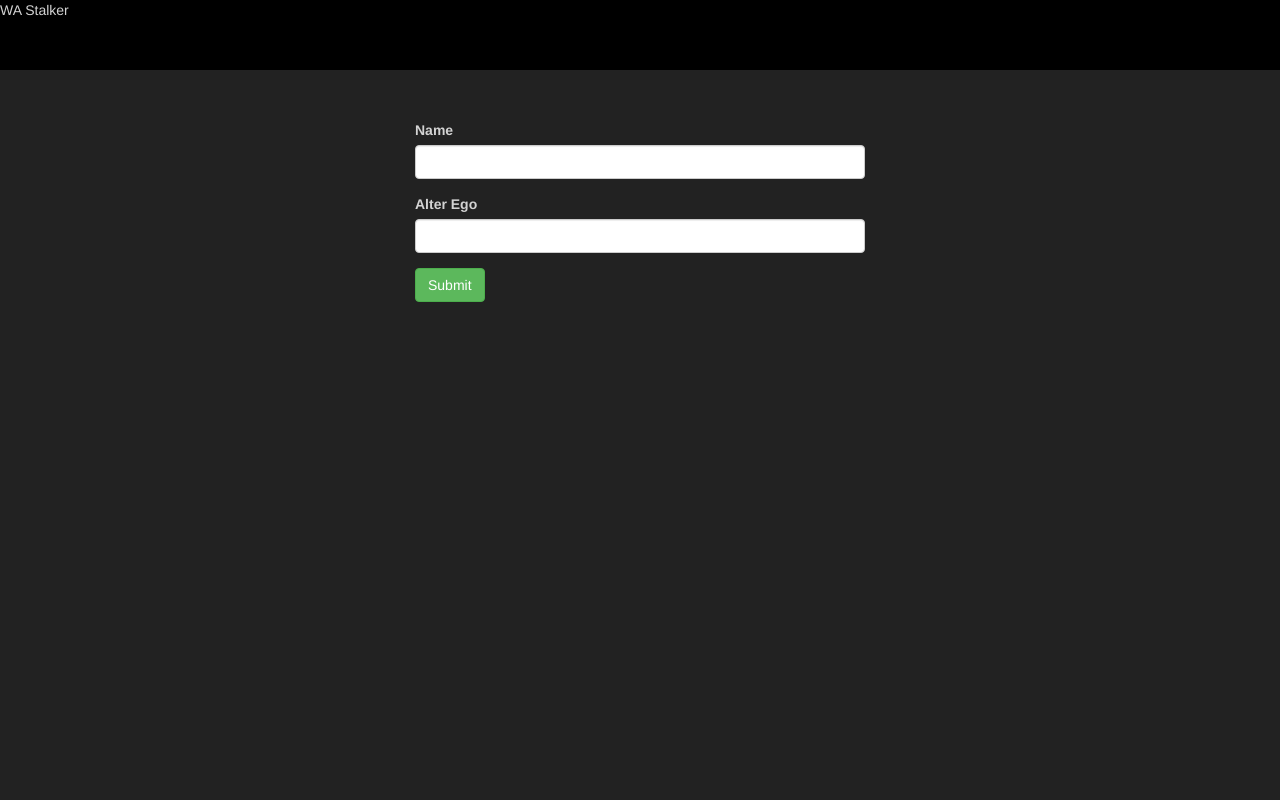
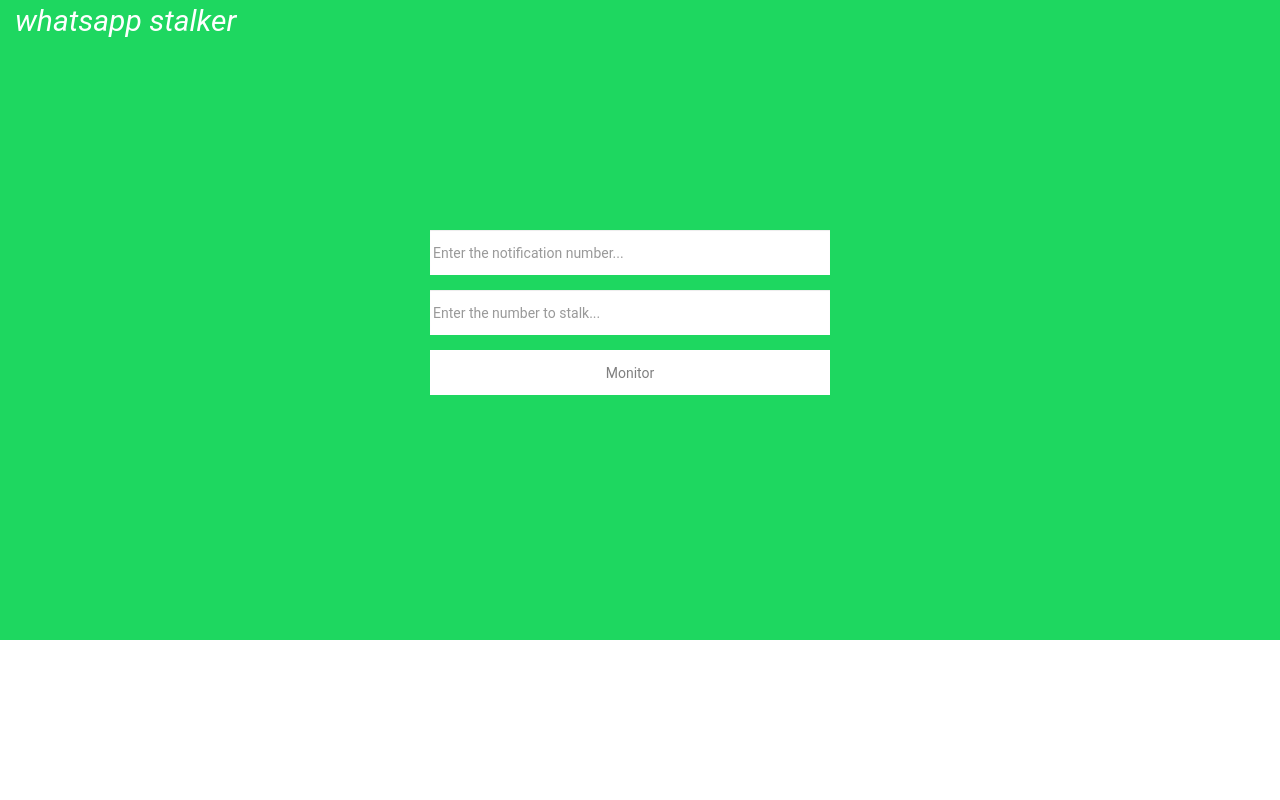
Before and after one commit to aditya6677/WA-Stocking, an Angular app: page / in a window 1280 px wide. Shown: the top 800 px of the page. Built offline with nearby package versions, Linux system fonts and the light colour scheme; a small style sheet from the web is missing.

Commit message:
frontend progress

```diff
--- a/src/app/app.component.css
+++ b/src/app/app.component.css
@@ -1,30 +1,75 @@
 .header {
     height: 70px;
-    background-color: black;
+}
+
+.headerText {
+    font-family: "Roboto";
+    font-style: italic;
+    font-size: 30px;
+    color: white;
+    margin: 15px;
 }
 
 .part1 {
-    background-color: #222;
+    background-color: #1ED760;
     color: lightgray;
-    min-height: 100vh;
+    min-height: 80vh;
 }
 .myForm {
-    width:450px;
-    height: calc(100vh - 70px);
+    width:420px;
+    height: calc(80vh - 70px);
     margin: auto;
-    padding-top: 50px;
+    padding-top: 20vh;
 }
 .part2 {
-    background-color: #111;
+    background-color: white;
     min-height: 100vh;
 }
 .part3 {
-    background-color: #222;
+    background-color: #1ED760;
     min-height: 100vh;
+}
+
+input {
+    width: 400px;
+    height: 45px;
+    border-radius: 0px;
+}
+
+input[type=text] {
+    padding: 0px !important;
+    margin: 0px !important;
+    border: none;
+    outline: none;
+    padding-left: 3px !important;
+    font-family: "Roboto";
+    color: gray;
+}
+
+.btn {
+    width: 400px;
+    height: 45px;
+    border-radius: 0px;
+    background-color: white;
+    color: gray;
+    font-family: "Roboto";
+}
+
+.btn:hover {
+    background-color: whitesmoke;
 }
 
 @media(max-width: 720px) {
     .myForm {
-        width: 300px;
+        width: 90%;
+    }
+
+    input, .btn {
+        width: 100%;
+        height: 40px;
+    }
+    .header{
+        text-align: center;
+        margin-top: 10px;
     }
 }
--- a/src/app/app.component.html
+++ b/src/app/app.component.html
@@ -1,24 +1,22 @@
 <div class="row gutter-0 part1">
     <div class="header">
-        WA Stalker
+        <span class="headerText">
+        whatsapp stalker
+        </span>
     </div>
   <div class="myForm">
     <form>
       <div class="form-group">
-        <label for="name">Name</label>
-        <input type="text" class="form-control" id="name" required>
+        <input type="text" class="form-control" name="notify" required placeholder="Enter the notification number..." ngModel>
       </div>
       <div class="form-group">
-        <label for="alterEgo">Alter Ego</label>
-        <input type="text" class="form-control" id="alterEgo">
+        <input type="text" class="form-control" name="stalk" required placeholder="Enter the number to stalk..." ngModel>
       </div>
-      <button type="submit" class="btn btn-success">Submit</button>
+      <button type="submit" class="btn">Monitor</button>
     </form>
   </div>
 </div>
 <div class="row gutter-0 part2">
-  <div class="container">
-  </div>
 </div>
 <div class="row gutter-0 part3">
   <div class="container">
--- a/src/styles.css
+++ b/src/styles.css
@@ -6,7 +6,7 @@
 
 html {
     overflow-x:hidden;
-    background-color: lightgray;
+    background-color: #222;
 }
 
 ::-webkit-scrollbar-track {
@@ -22,8 +22,8 @@
 }
 
 .elementToFadeIn {
-    -webkit-animation: fadeinout .6s linear forwards;
-    animation: fadeinout .6s linear forwards;
+    -webkit-animation: fadeinout .3s linear forwards;
+    animation: fadeinout .3s linear forwards;
 }
 @-webkit-keyframes fadeinout {
   0% { opacity: 0; }
@@ -44,6 +44,6 @@
 }
 
 ::selection {
-    background-color: black;
-    color: white;
+    background-color: white;
+    color: #1ED760;
 }
```
